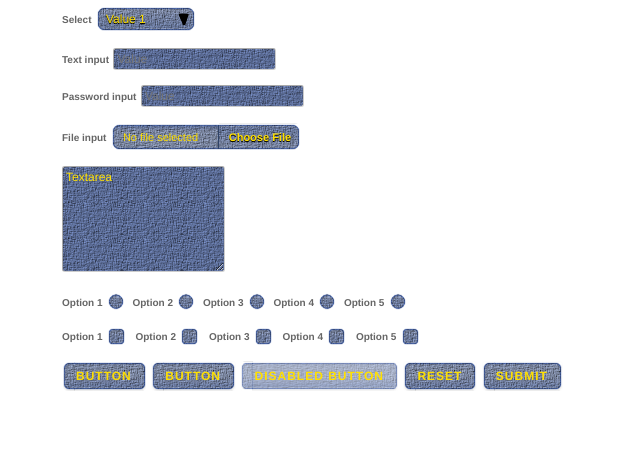
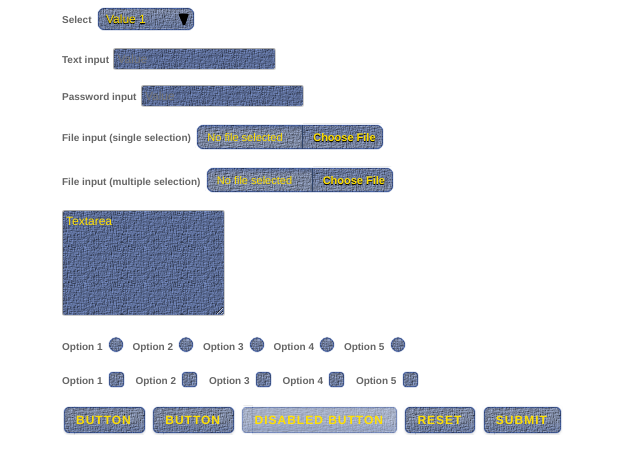
Before and after one commit to AudithSoftworks/Uniform, a website: page demo/jeans.html in a window 1280 px wide. Shown: the part 106-580 px from the top of the page, without its empty margins (0-640 px from the left). Drawn offline with Linux system fonts and the light colour scheme.

Commit message:
Changes for issue #441.

```diff
--- a/demo/jeans.html
+++ b/demo/jeans.html
@@ -55,8 +55,12 @@
                 <input type="password" id="inputPasswd" placeholder="Value">
             </fieldset>
             <fieldset>
-                <label for="inputFile">File input</label>
+                <label for="inputFile">File input (single selection)</label>
                 <input type="file" id="inputFile">
+            </fieldset>
+            <fieldset>
+                <label for="inputFile">File input (multiple selection)</label>
+                <input type="file" id="inputFiles" multiple="multiple">
             </fieldset>
             <fieldset>
                 <textarea id="textarea" cols="20" rows="7">Textarea</textarea>
```
